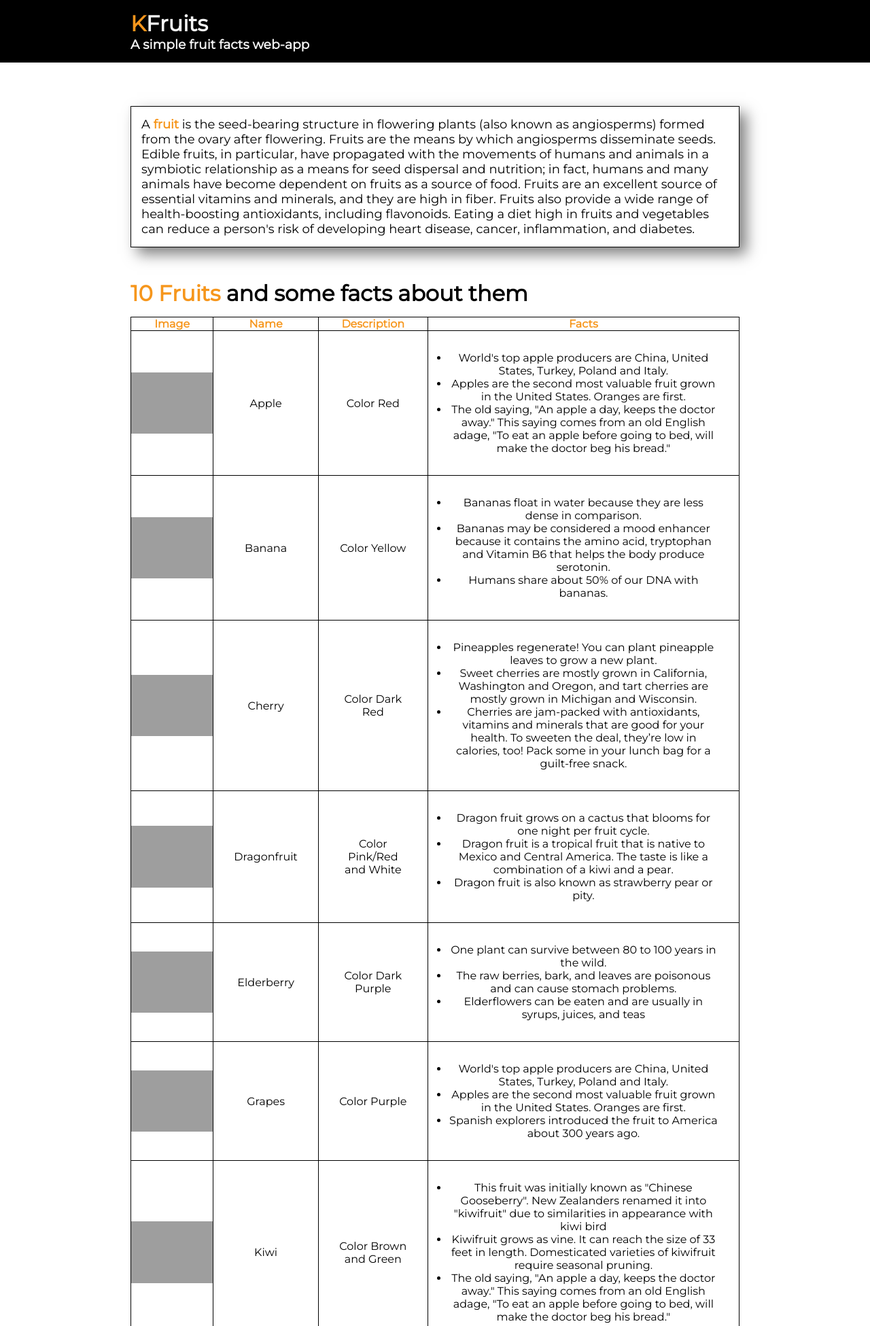
After one commit to BossDodz/King-TSA2, a PHP site: page /dist/p2.php in a window 1280 px wide. The commit adds this page. Shown: the top 1951 px of the page at 68% size. Run offline with PHP 8.4, Linux system fonts and the light colour scheme; grey boxes are pictures that could not be loaded.

Commit message:
finished p2

```diff
--- /dev/null
+++ b/dist/_partial2.php
@@ -0,0 +1,139 @@
+<?php
+$data = array(
+    (0) => array(
+        'img' => 'https://cdn2.stylecraze.com/wp-content/uploads/2013/04/Can-Eating-An-Apple-A-Day-Keep-The-Doctor-Away.jpg',
+        'name' => 'Apple',
+        'desc' => 'Color Red',
+        'fact' => array(
+            "World's top apple producers are China, United States, Turkey, Poland and Italy.",
+            "Apples are the second most valuable fruit grown in the United States. Oranges are first.",
+            "The old saying, \"An apple a day, keeps the doctor away.\" This saying comes from an old English adage, \"To eat an apple before going to bed, will make the doctor beg his bread.\""
+        )
+    ),
+    (1) => array(
+        'img' => 'https://images.immediate.co.uk/production/volatile/sites/30/2017/01/Bananas-218094b-scaled.jpg?quality=90&resize=960%2C872',
+        'name' => 'banana',
+        'desc' => 'Color Yellow',
+        'fact' => array(
+            "Bananas float in water because they are less dense in comparison.",
+            "Bananas may be considered a mood enhancer because it contains the amino acid, tryptophan and Vitamin B6 that helps the body produce serotonin.",
+            "Humans share about 50% of our DNA with bananas."
+        )
+    ),
+    (2) => array(
+        'img' => 'https://images.fineartamerica.com/images/artworkimages/mediumlarge/1/september-grapes-square-georgia-fowler.jpg',
+        'name' => 'grapes',
+        'desc' => 'Color Purple',
+        'fact' => array(
+            "World's top apple producers are China, United States, Turkey, Poland and Italy.",
+            "Apples are the second most valuable fruit grown in the United States. Oranges are first.",
+            "Spanish explorers introduced the fruit to America about 300 years ago."
+        )
+    ),
+    (3) => array(
+        'img' => 'https://www.vegkitchen.com/wp-content/uploads/2017/03/shutterstock_262931192.jpg',
+        'name' => 'dragonfruit',
+        'desc' => 'Color Pink/Red and White',
+        'fact' => array(
+            "Dragon fruit grows on a cactus that blooms for one night per fruit cycle.",
+            "Dragon fruit is a tropical fruit that is native to Mexico and Central America. The taste is like a combination of a kiwi and a pear.",
+            "Dragon fruit is also known as strawberry pear or pity."
+        )
+    ),
+    (4) => array(
+        'img' => 'https://keralaspecial.in/wp-content/uploads/2020/04/WhatsApp-Image-2020-04-26-at-11.00.17-AM.jpeg',
+        'name' => 'kiwi',
+        'desc' => 'Color Brown and Green',
+        'fact' => array(
+            "This fruit was initially known as \"Chinese Gooseberry\". New Zealanders renamed it into \"kiwifruit\" due to similarities in appearance with kiwi bird",
+            "Kiwifruit grows as vine. It can reach the size of 33 feet in length. Domesticated varieties of kiwifruit require seasonal pruning.",
+            "The old saying, \"An apple a day, keeps the doctor away.\" This saying comes from an old English adage, \"To eat an apple before going to bed, will make the doctor beg his bread.\""
+        )
+    ),
+    (5) => array(
+        'img' => 'https://upload.wikimedia.org/wikipedia/commons/4/43/Ambersweet_oranges.jpg',
+        'name' => 'orange',
+        'desc' => 'Color Orange',
+        'fact' => array(
+            "Oranges are the largest citrus fruit in the world.",
+            "Brazil is the world leader in orange production, producing about half of the world’s orange juice and approximately 80% of the world’s orange concentrate.",
+            "With a high resistance to disease, more oranges are killed by lightning than by plant diseases."
+        )
+    ),
+    (6) => array(
+        'img' => 'https://images.unsplash.com/photo-1589606743932-747c74e7330e?ixlib=rb-1.2.1&ixid=MXwxMjA3fDB8MHxwaG90by1wYWdlfHx8fGVufDB8fHw%3D&auto=format&fit=crop&w=1000&q=80',
+        'name' => 'pineapple',
+        'desc' => 'Color Yellow',
+        'fact' => array(
+            "Pineapples regenerate! You can plant pineapple leaves to grow a new plant.",
+            "Hawaii produces about 1/3 of all pineapples in the world.",
+            "Pineapples contain the bromelain enzyme which can break down proteins, so you can use them to tenderize meat."
+        )
+    ),
+    (7) => array(
+        'img' => 'https://static.independent.co.uk/s3fs-public/thumbnails/image/2020/05/20/19/istock-1143163513.jpg?width=1200',
+        'name' => 'strawberry',
+        'desc' => 'Color Red',
+        'fact' => array(
+            "Technically berries have seeds on the inside and they don’t come from a single ovary, so strawberries are really in a group all their own.",
+            "The average strawberry has 200 seeds.",
+            "The flavor is influenced by weather, variety, and ripeness when harvested."
+        )
+    ),
+    (8) => array(
+        'img' => 'https://ph-test-11.slatic.net/p/df798b83cae00298abfd2137a41d37e9.jpg',
+        'name' => 'cherry',
+        'desc' => 'Color Dark Red',
+        'fact' => array(
+            "Pineapples regenerate! You can plant pineapple leaves to grow a new plant.",
+            "Sweet cherries are mostly grown in California, Washington and Oregon, and tart cherries are mostly grown in Michigan and Wisconsin.",
+            "Cherries are jam-packed with antioxidants, vitamins and minerals that are good for your health. To sweeten the deal, they’re low in calories, too! Pack some in your lunch bag for a guilt-free snack."
+        )
+    ),
+    (9) => array(
+        'img' => 'https://cdn.shopify.com/s/files/1/0993/1324/products/CopyofIGElderberry_1_1024x1024.png?v=1606698263',
+        'name' => 'elderberry',
+        'desc' => 'Color Dark Purple',
+        'fact' => array(
+            "One plant can survive between 80 to 100 years in the wild.",
+            "The raw berries, bark, and leaves are poisonous and can cause stomach problems.",
+            "Elderflowers can be eaten and are usually in syrups, juices, and teas"
+        )
+    ),
+
+);
+
+function populate()
+{
+    global $data;
+    $name = array_column($data, 'name');
+    array_multisort($name, SORT_ASC, $data);
+
+    echo "<tr>
+            <th>Image</th>
+            <th>Name</th>
+            <th>Description</th>
+            <th>Facts</th>
+        </tr>
+
+    ";
+    foreach ($data as $key => $column) {
+        echo "<tr>";
+        $img = false;
+        foreach ($column as $columns => $value) {
+            if (!$img) {
+                echo "<td><img src=" . $value . "></td>";
+                $img = true;
+            } else if ($columns === 'fact') {
+                echo "<td><ul>";
+                foreach ($value as $facts) {
+                    echo "<li>" . ucfirst($facts) . "</li> ";
+                }
+                echo "</td></ul>";
+            } else {
+                echo "<td>" . ucfirst($value) . "</td>";
+            }
+        }
+        echo "</tr>";
+    }
+}
--- /dev/null
+++ b/dist/css/p2.css
@@ -0,0 +1,63 @@
+@import url("https://fonts.googleapis.com/css2?family=Montserrat&display=swap");
+@media screen and (max-width: 1100px) {
+  #main-content {
+    padding: 5% 20px 0 20px !important; }
+    #main-content .card {
+      margin-bottom: 5% !important; } }
+
+* {
+  box-sizing: border-box;
+  padding: 0;
+  margin: 0;
+  font-family: "Montserrat", sans-serif; }
+
+#main-header {
+  background: black;
+  color: whitesmoke;
+  padding: 15px;
+  padding-left: 15%; }
+  #main-header .header-span {
+    color: #f6961c; }
+
+#main-content {
+  width: 100%;
+  height: auto;
+  padding: 5% 15% 5% 15%;
+  margin-bottom: 7rem; }
+  #main-content .text-special {
+    color: #f6961c;
+    font-weight: bolder; }
+  #main-content .card {
+    font-size: 18px;
+    padding: 15px;
+    width: 100%;
+    height: auto;
+    border: 1px solid black;
+    box-shadow: 10px 10px 20px rgba(0, 0, 0, 0.5);
+    margin-bottom: 3rem; }
+  #main-content .label {
+    padding-bottom: 15px; }
+  #main-content table,
+  #main-content tr,
+  #main-content th,
+  #main-content td {
+    text-align: center;
+    border: 1px solid black;
+    border-collapse: collapse; }
+  #main-content th {
+    color: #f6961c; }
+  #main-content td {
+    max-width: 100%; }
+    #main-content td img {
+      width: 100%;
+      height: auto;
+      vertical-align: bottom; }
+    #main-content td:not(:nth-child(1)) {
+      padding: 30px; }
+
+#main-footer {
+  background: black;
+  color: whitesmoke;
+  padding: 30px;
+  position: relative;
+  bottom: 0; }
--- /dev/null
+++ b/dist/p2.php
@@ -0,0 +1,47 @@
+<?php require_once('./_partial2.php'); ?>
+
+<!DOCTYPE html>
+<html lang="en">
+
+<head>
+    <meta charset="UTF-8">
+    <meta http-equiv="X-UA-Compatible" content="IE=edge">
+    <meta name="viewport" content="width=device-width, initial-scale=1.0">
+    <title>KFruits</title>
+    <link rel="stylesheet" href="./css/p2.css">
+    <link rel="apple-touch-icon" sizes="180x180" href="./img/icons/apple-touch-icon.png">
+    <link rel="icon" type="image/png" sizes="32x32" href="./img/icons/favicon-32x32.png">
+    <link rel="icon" type="image/png" sizes="16x16" href="./img/icons/favicon-16x16.png">
+    <link rel="manifest" href="./img/icons/site.webmanifest">
+</head>
+
+<body>
+    <header id="main-header">
+        <div class="headings">
+            <h1 class="bg-header"><span class="header-span">K</span>Fruits</h1>
+            <h3 class="sm-header">A simple fruit facts web-app</h3>
+        </div>
+    </header>
+    <main id="main-content">
+        <div class="card">
+            <p>
+                A <span class="text-special">fruit</span> is the seed-bearing structure in flowering plants (also known as angiosperms) formed from the ovary after flowering.
+                Fruits are the means by which angiosperms disseminate seeds. Edible fruits, in particular, have propagated with the movements of humans and animals in a symbiotic relationship as a means for seed dispersal and nutrition; in fact, humans and many animals have become dependent on fruits as a source of food.
+                Fruits are an excellent source of essential vitamins and minerals, and they are high in fiber. Fruits also provide a wide range of health-boosting antioxidants, including flavonoids. Eating a diet high in fruits and vegetables can reduce a person's risk of developing heart disease, cancer, inflammation, and diabetes.
+            </p>
+        </div>
+        <div class="table-container">
+            <h1 class="label"><span class="text-special">10 Fruits</span> and some facts about them</h1>
+            <table>
+                <?php populate() ?>
+            </table>
+        </div>
+    </main>
+    <footer id="main-footer">
+        <div class="footings">
+            <h2 class="bg-footer"><i>2021 &copy; Charles King. All rights reserved</i></h2>
+        </div>
+    </footer>
+</body>
+
+</html>
--- /dev/null
+++ b/scss/p2.scss
@@ -0,0 +1,78 @@
+@import "./partials/config";
+@import "./partials/mobile";
+* {
+  box-sizing: border-box;
+  padding: 0;
+  margin: 0;
+  font-family: $main-font;
+}
+
+#main-header {
+  background: $header-color;
+  color: $header-text;
+  padding: 15px;
+  padding-left: 15%;
+  .header-span {
+    color: $header-text-special;
+  }
+}
+
+#main-content {
+  width: 100%;
+  height: auto;
+  padding: 5% 15% 5% 15%;
+  margin-bottom: 7rem;
+
+  .text-special {
+    color: $header-text-special;
+    font-weight: bolder;
+  }
+
+  .card {
+    font-size: 18px;
+    padding: 15px;
+    width: 100%;
+    height: auto;
+    border: 1px solid black;
+    box-shadow: 10px 10px 20px rgba(0, 0, 0, 0.5);
+    margin-bottom: 3rem;
+  }
+
+  .label {
+    padding-bottom: 15px;
+  }
+
+  table,
+  tr,
+  th,
+  td {
+    text-align: center;
+    border: 1px solid black;
+    border-collapse: collapse;
+  }
+
+  th {
+    color: $header-text-special;
+  }
+
+  td {
+    max-width: 100%;
+    img {
+      width: 100%;
+      height: auto;
+      vertical-align: bottom;
+    }
+
+    &:not(:nth-child(1)) {
+      padding: 30px;
+    }
+  }
+}
+
+#main-footer {
+  background: $header-color;
+  color: $header-text;
+  padding: 30px;
+  position: relative;
+  bottom: 0;
+}
--- a/scss/partials/_config.scss
+++ b/scss/partials/_config.scss
@@ -1,6 +1,12 @@
-@import url('https://fonts.googleapis.com/css2?family=Montserrat&display=swap');
+@import url("https://fonts.googleapis.com/css2?family=Montserrat&display=swap");
 
-$main-font: 'Montserrat', sans-serif;
+$main-font: "Montserrat", sans-serif;
 $header-color: black;
 $header-text: whitesmoke;
 $header-text-special: #f6961c;
+
+@mixin mediaMed {
+  @media screen and (max-width: 1100px) {
+    @content;
+  }
+}
--- /dev/null
+++ b/scss/partials/_mobile.scss
@@ -0,0 +1,9 @@
+@include mediaMed {
+  #main-content {
+    padding: 5% 20px 0 20px !important;
+
+    .card {
+      margin-bottom: 5% !important;
+    }
+  }
+}
```
